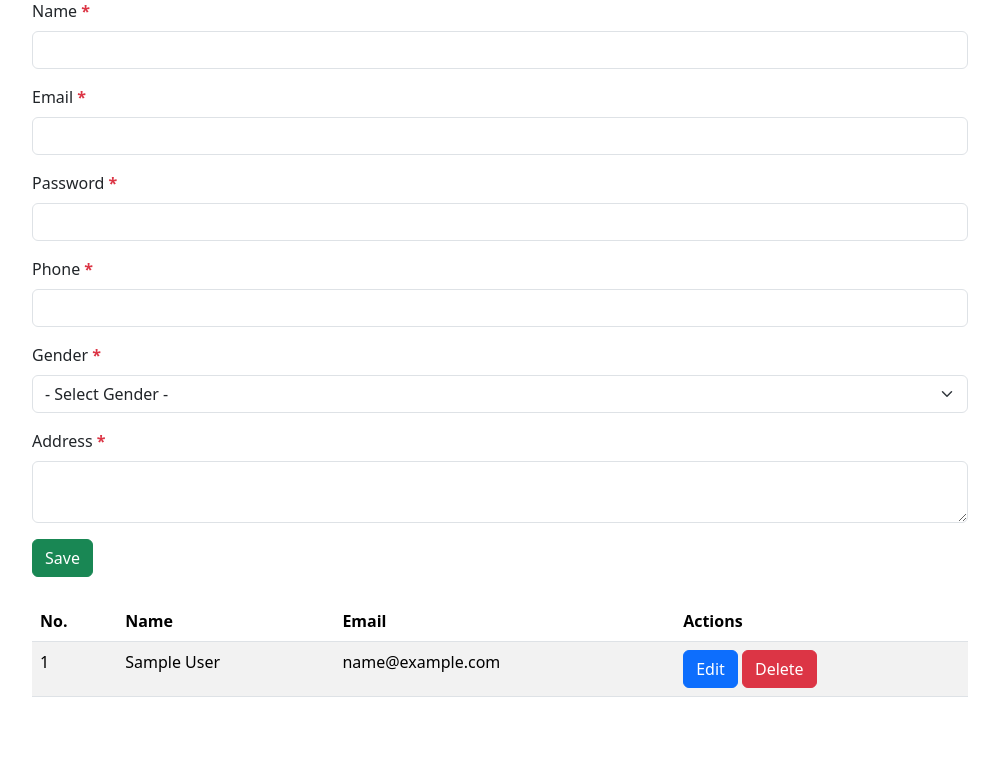
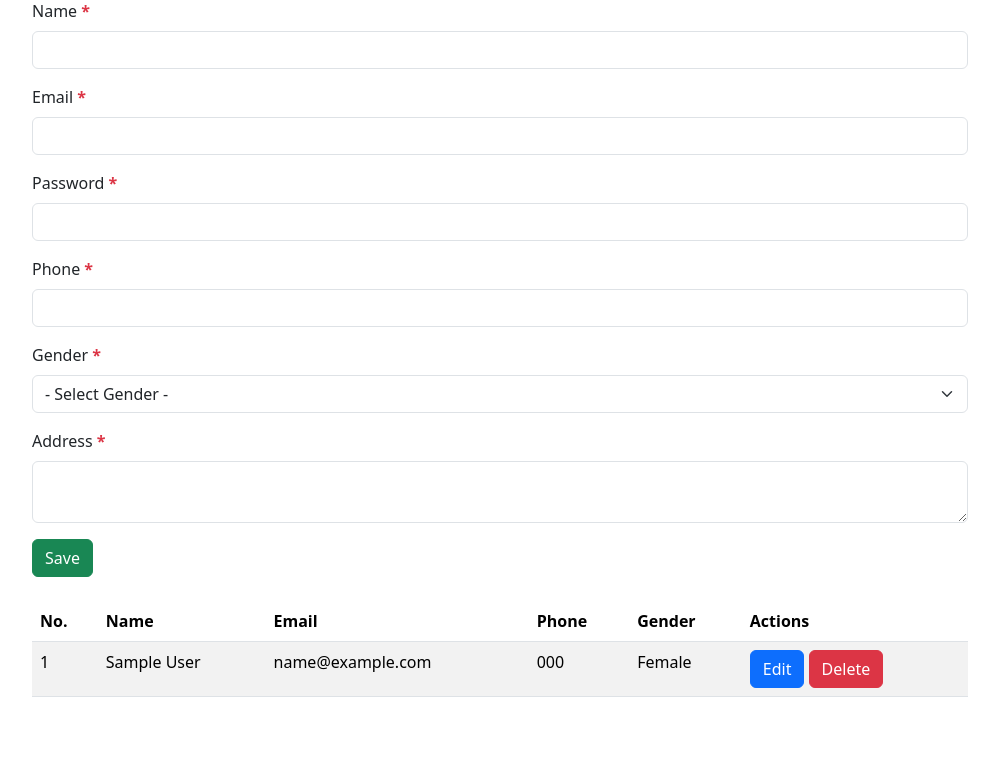
Before and after one commit to rehanadi/milestone-crud, a PHP site: page /index.php in a window 1280 px wide. Shown: the part 87-848 px from the top of the page, without its empty margins (140-1139 px from the left). Run offline with PHP 8.4, Linux system fonts and the light colour scheme; tables that the repository leaves empty hold one stand-in row (values such as "Sample post").

Commit message:
feat: add table column

```diff
--- a/index.php
+++ b/index.php
@@ -114,6 +114,8 @@ if (isset($_GET['delete'])) {
                 <th>No.</th>
                 <th>Name</th>
                 <th>Email</th>
+                <th>Phone</th>
+                <th>Gender</th>
                 <th>Actions</th>
             </tr>
         </thead>
@@ -126,6 +128,8 @@ if (isset($_GET['delete'])) {
                     <td><?php echo $no; ?></td>
                     <td><?php echo $row['name']; ?></td>
                     <td><?php echo $row['email']; ?></td>
+                    <td><?php echo $row['phone']; ?></td>
+                    <td><?php echo ($row['gender'] == 'M') ? 'Male' : 'Female'; ?></td>
                     <td>
                         <a href="index.php?edit=<?php echo $row['id']; ?>" class="btn btn-primary">Edit</a>
                         <a href="index.php?delete=<?php echo $row['id']; ?>" class="btn btn-danger">Delete</a>
```
